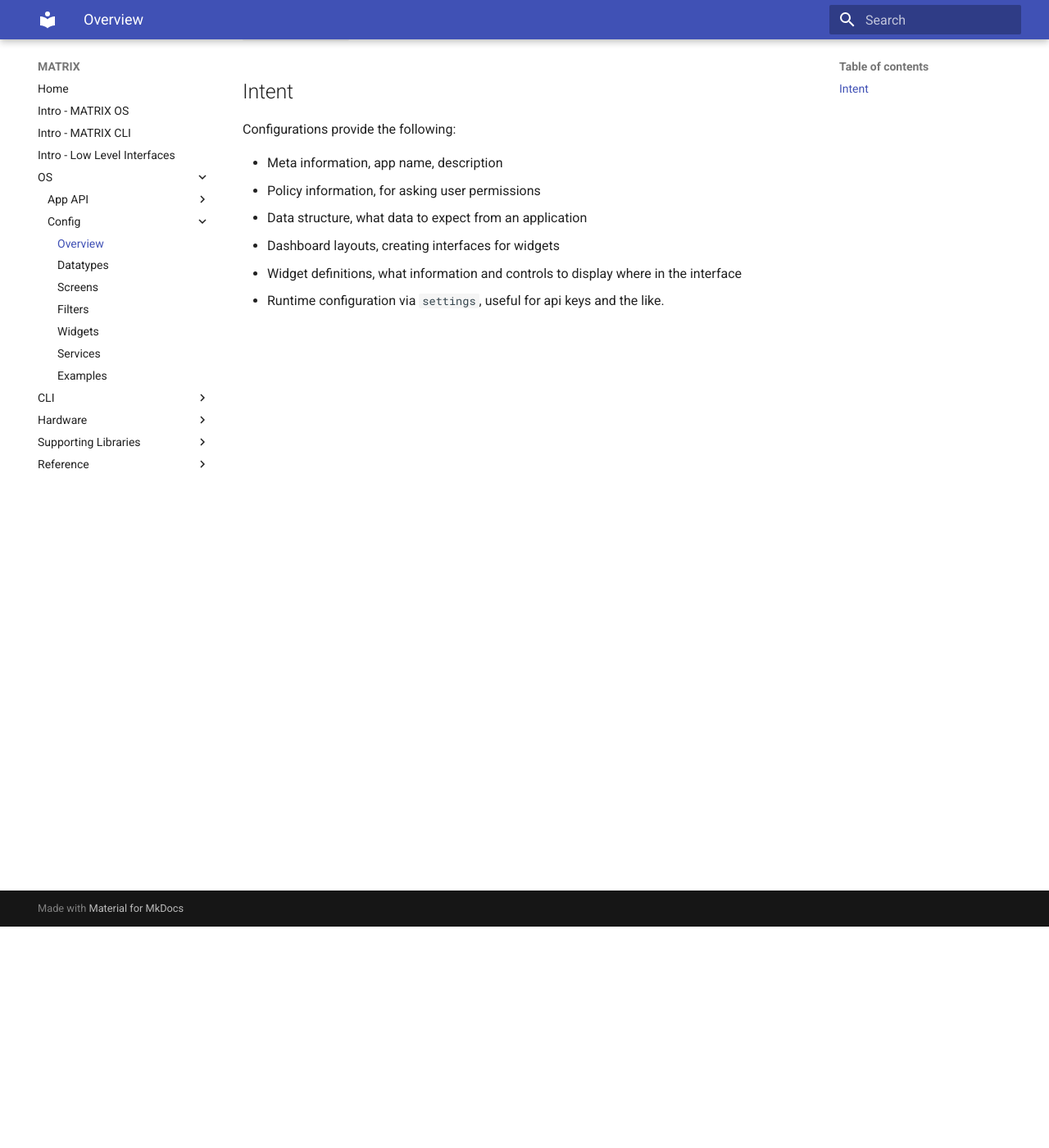
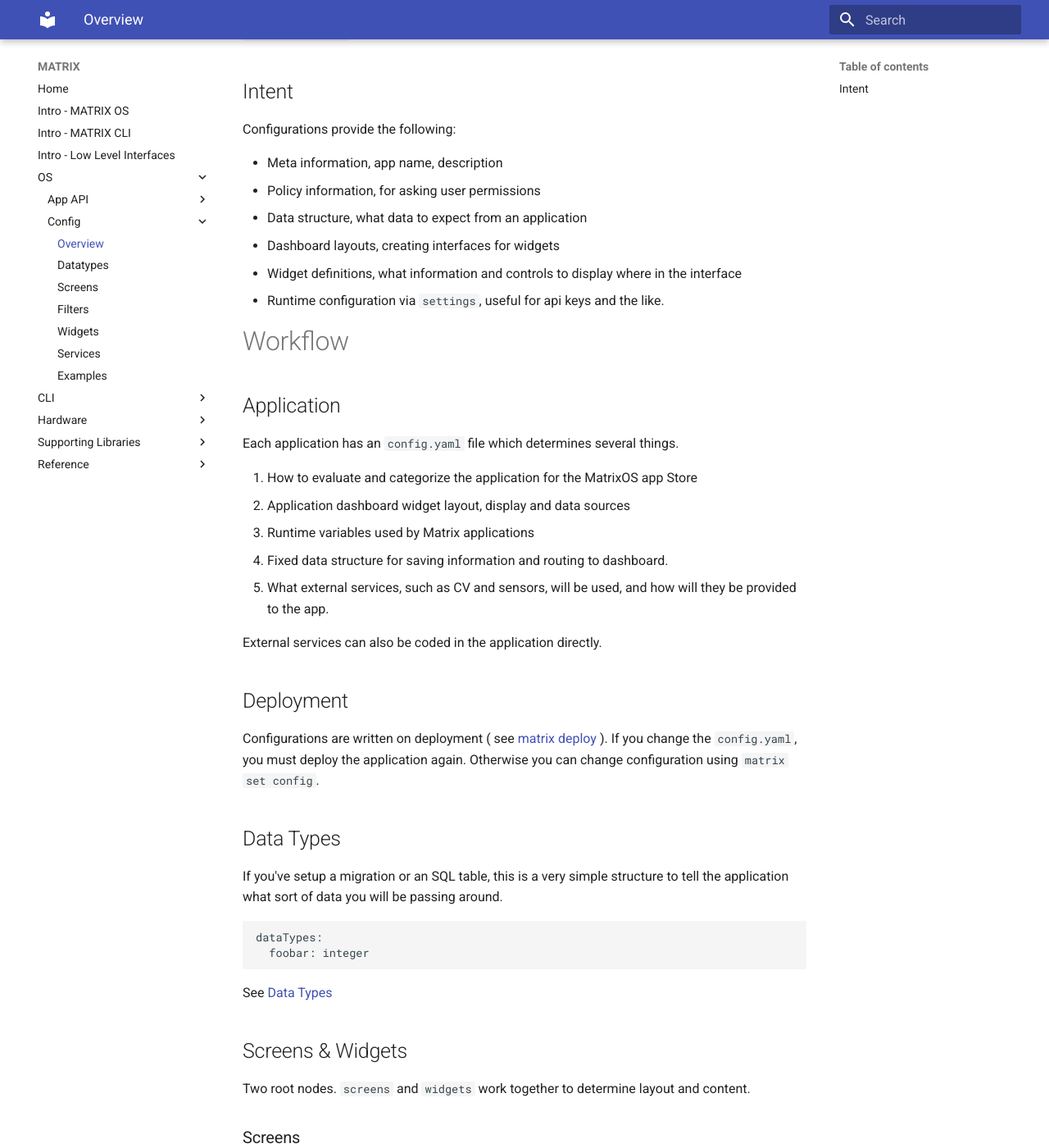
Before and after one commit to matrix-io/matrix-documentation, an MkDocs documentation site: the page built from docs/Configuration/overview.md, in a window 1280 px wide and 1400 px high, scrolled down 270 px. Shown: the whole window at 82% size. Built offline with MkDocs 1.6.1 and Material for MkDocs 9.7.7, drawn with Linux system fonts in a browser that asks for light colours; old or Windows-style settings are respelled for this version of MkDocs; some of the changed text lies outside the part shown.

Commit message:
restore config

````diff
--- a/docs/Configuration/overview.md
+++ b/docs/Configuration/overview.md
@@ -13,3 +13,68 @@
 * Dashboard layouts, creating interfaces for widgets
 * Widget definitions, what information and controls to display where in the interface
 * Runtime configuration via `settings`, useful for api keys and the like.
+
+# Workflow
+
+## Application
+Each application has an `config.yaml` file which determines several things.
+
+1. How to evaluate and categorize the application for the MatrixOS app Store
+1. Application dashboard widget layout, display and data sources
+1. Runtime variables used by Matrix applications
+1. Fixed data structure for saving information and routing to dashboard.
+1. What external services, such as CV and sensors, will be used, and how will they be provided to the app.
+
+External services can also be coded in the application directly.
+
+## Deployment
+Configurations are written on deployment ( see [matrix deploy](../CLI/apps.md) ). If you change the `config.yaml`, you must deploy the application again. Otherwise you can change configuration using `matrix set config`.
+
+## Data Types
+If you've setup a migration or an SQL table, this is a very simple structure to tell the application what sort of data you will be passing around.
+
+```
+dataTypes:
+  foobar: integer
+```
+
+See [Data Types](datatypes.md)
+
+## Screens & Widgets
+Two root nodes. `screens` and `widgets` work together to determine layout and content.
+
+### Screens
+Screens notates a nested array which informs the dashboard how to layout the widgets.
+```
+screens:
+  - - a
+    - b
+    - foo
+  - - 1
+    - 2
+    - 3
+
+// => turns into
+
+[ [ a, b, foo ], [ 1, 2, 3 ] ]
+```
+Sub arrays correlates to rows in a display.
+The above would display on the dashboard as follows:
+```
+[a][b][foo]
+[1][2][3]
+```
+The value in the array corresponds to a widget name.
+
+### Widgets
+Widgets describe the module to load inside a designated screen.
+```
+widgets:
+  foo:
+    # type defines what type of data this widget should display
+    type: foobar
+    # if provided, label shows above each widget
+    label: Foo widget
+```
+
+For more info see [Screens & Widgets](screens.md)
````
Also changed, not shown: docs/Configuration/datatypes.md (added, +54 -0 lines), docs/Configuration/examples.md (added, +153 -0 lines), docs/Configuration/widgets.md (added, +4 -0 lines).
